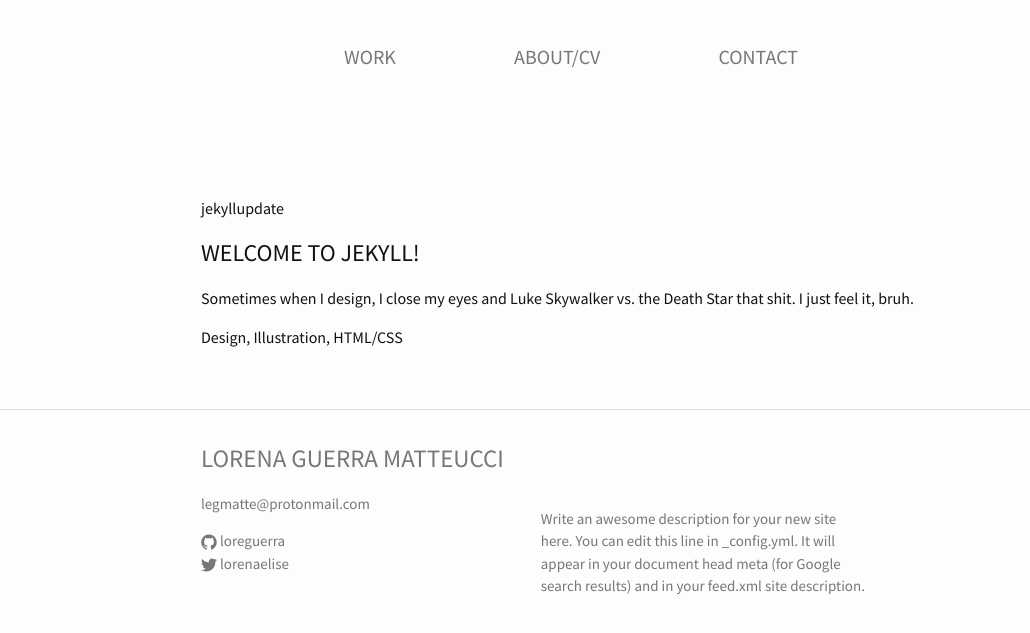
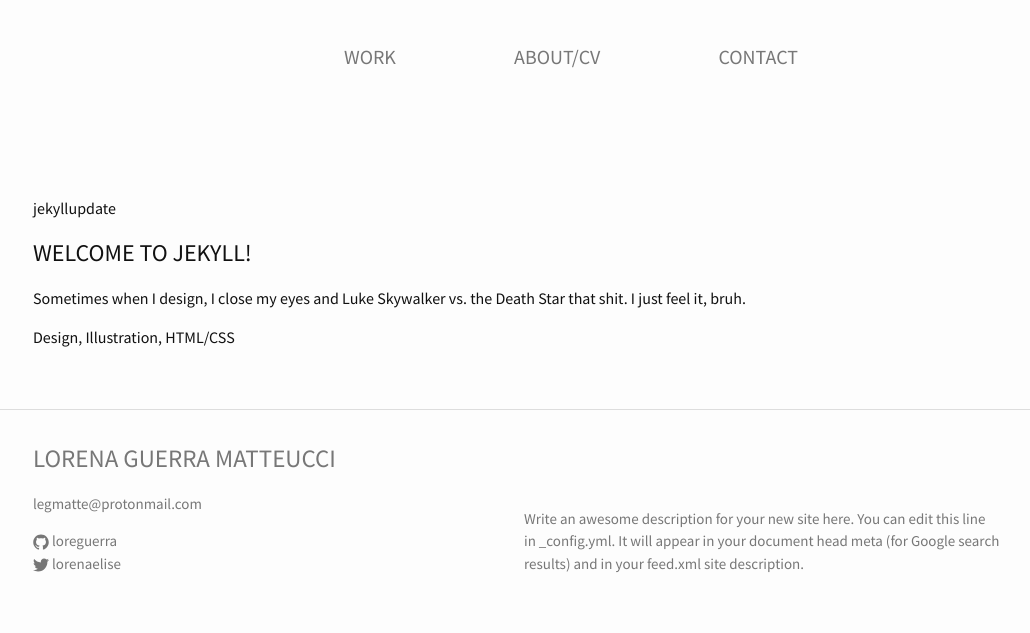
Before and after one commit to loreguerra/portfolio, a Jekyll site: the page built from index.md, in a window 1280 px wide. Shown: the top 633 px of the page, without its empty margins (69-1099 px from the left). Built offline with Jekyll 4.4.1, drawn with Linux system fonts in a browser that asks for light colours.

Commit message:
change side width

```diff
--- a/_sass/minima/_base.scss
+++ b/_sass/minima/_base.scss
@@ -156,8 +156,8 @@ pre {
  * Wrapper
  */
 .wrapper {
-  max-width: -webkit-calc(#{$content-width} - (#{$spacing-unit} * 2));
-  max-width:         calc(#{$content-width} - (#{$spacing-unit} * 2));
+  max-width: 1076px;
+  max-width: 1076px;
   margin-right: auto;
   margin-left: auto;
   padding-right: $spacing-unit;
```
